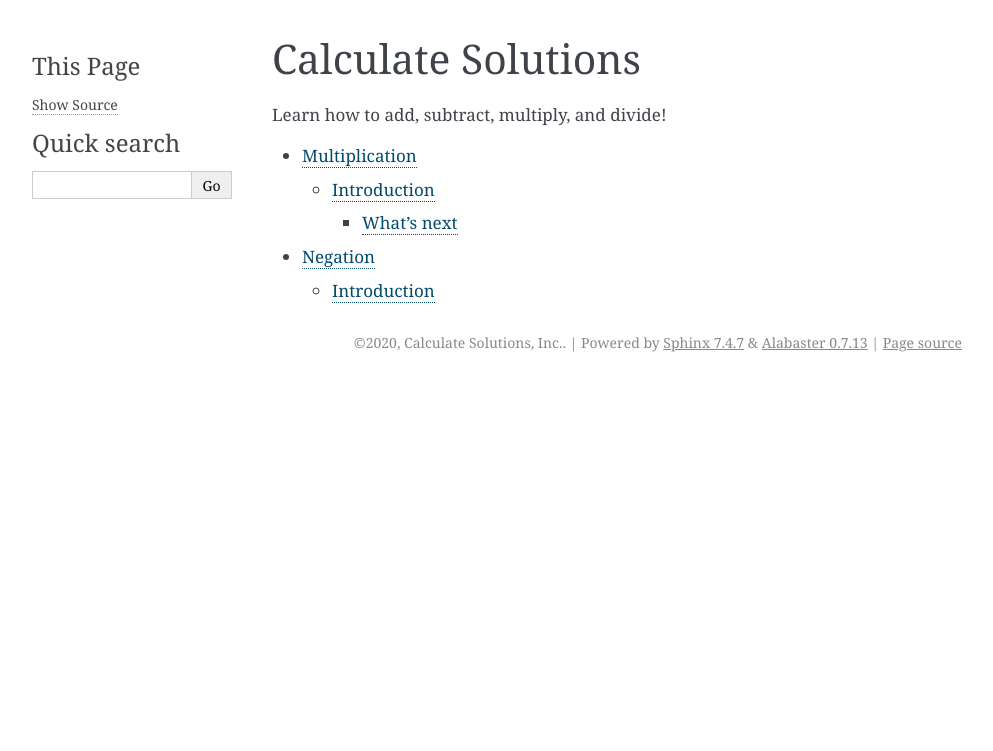
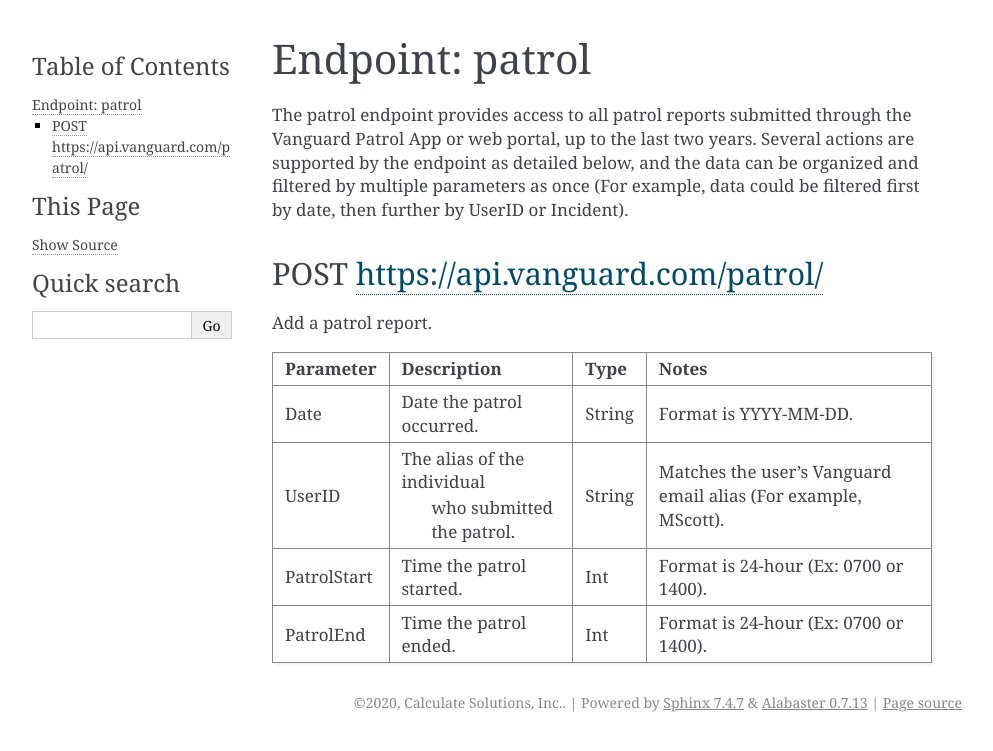
Before and after one commit to OfficePop/SphinxSite, a Sphinx documentation site: the page built from doc/index.rst, in a window 1280 px wide. Shown: the top 751 px of the page, without its empty margins (148-1141 px from the left). Built offline with Sphinx 7.4.7, drawn with Linux system fonts in a browser that asks for light colours.

Commit message:
Update index.rst

```diff
--- a/doc/index.rst
+++ b/doc/index.rst
@@ -1,10 +1,27 @@
 ====================
-Calculate Solutions
+Endpoint: patrol
 ====================
 
-Learn how to add, subtract, multiply, and divide!
+The patrol endpoint provides access to all patrol reports submitted through the Vanguard Patrol App or web portal, up to the last two years. Several actions are supported by the endpoint as detailed below, and the data can be organized and filtered by multiple parameters as once (For example, data could be filtered first by date, then further by UserID or Incident).
 
-.. toctree::
+POST https://api.vanguard.com/patrol/
+=====================================
 
-    multiplication
-    negation
+Add a patrol report.
+
+
++--------------+-----------------------------+------------+-------------------------------------+
+|  Parameter   |  Description                |     Type   |    Notes                            |
++==============+=============================+============+=====================================+
+| Date         | Date the patrol             |  String    | Format is YYYY-MM-DD.               |
+|              | occurred.                   |            |                                     |
++--------------+-----------------------------+------------+-------------------------------------+
+| UserID       | The alias of the individual |  String    | Matches the user’s Vanguard email   |
+|              |  who submitted the patrol.  |            | alias (For example, MScott).        |
++--------------+-----------------------------+------------+-------------------------------------+
+| PatrolStart  | Time the patrol started.    |  Int       | Format is 24-hour (Ex: 0700         |
+|              |                             |            | or 1400).                           |
++--------------+-----------------------------+------------+-------------------------------------+
+| PatrolEnd    | Time the patrol ended.      |  Int       | Format is 24-hour (Ex: 0700         |
+|              |                             |            | or 1400).                           |
++--------------+-----------------------------+------------+-------------------------------------+
```
